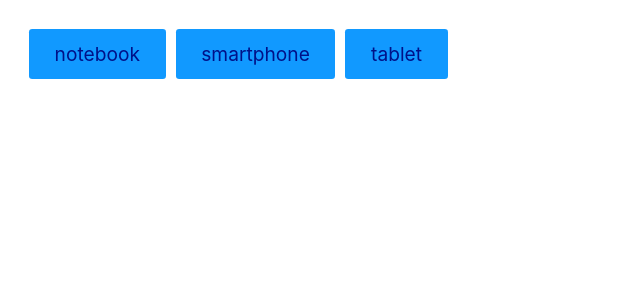
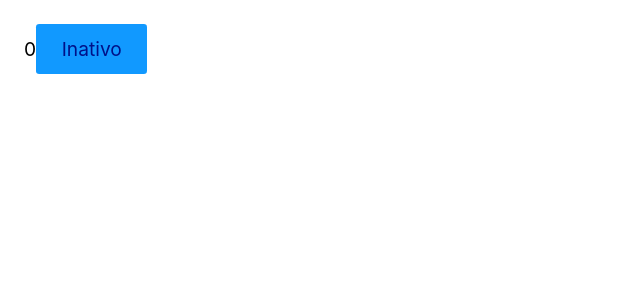
Before and after one commit to Ah-Cabral/OrigamidReact, a React (Create React App) app: page / in a window 1280 px wide. Shown: the top 300 px of the page, without its empty margins (0-640 px from the left). Built offline with nearby package versions, Linux system fonts and the light colour scheme; the HTML template or start-up script is replaced by a standard one.

Commit message:
Aula useEffect 01

```diff
--- a/src/App.js
+++ b/src/App.js
@@ -1,5 +1,5 @@
 import React from 'react'
-import Produto from './Produto';
+import Produto from './Produto'
 
 const App = () => {
 
@@ -14,24 +14,13 @@ const App = () => {
 
   //Primeiro de tudo, se é um dado que é modificado, devemos utilizar o useState
 
-  const [data, setData] = React.useState(null);
-  const [load, setLoad] = React.useState(null);
+  const [active, setActive] =  React.useState(0)
 
-  async function handleClick(event){
-    setLoad(true)
-    const response = await fetch(`https://ranekapi.origamid.dev/json/api/produto/${event.target.innerText}`)
-    const json = await response.json()
-    setData(json)
-    setLoad(false)
-  }
 
   return (
     <div>
-      <button onClick={handleClick} style={{margin: '5px'}}>notebook</button>
-      <button onClick={handleClick} style={{margin: '5px'}}>smartphone</button>
-      <button onClick={handleClick} style={{margin: '5px'}}>tablet</button>
-      {load && <p>Carregando...</p>}
-      {!load && data && <Produto data={data}/>}
+     {active && <Produto/>}
+      <button onClick={() => setActive(!active)}>{active ? 'Ativo' : 'Inativo'}</button>
     </div>
   )
 }
--- a/src/Produto.js
+++ b/src/Produto.js
@@ -1,13 +1,11 @@
-import React from 'react';
+import React from 'react'
 
-const Produto = ({ data }) => {
+const Produto = () => {
     return (
-        <div>
-            <h1>{data.nome}</h1>
-            <h2>R${data.preco}</h2>
-            <img src={data.fotos[0].src} alt='imagem'></img>
+        <div style={{height: '200vh'}}>
+            Meu Produto
         </div>
-    );
-};
+    )
+}
 
-export default Produto;
+export default Produto
```
